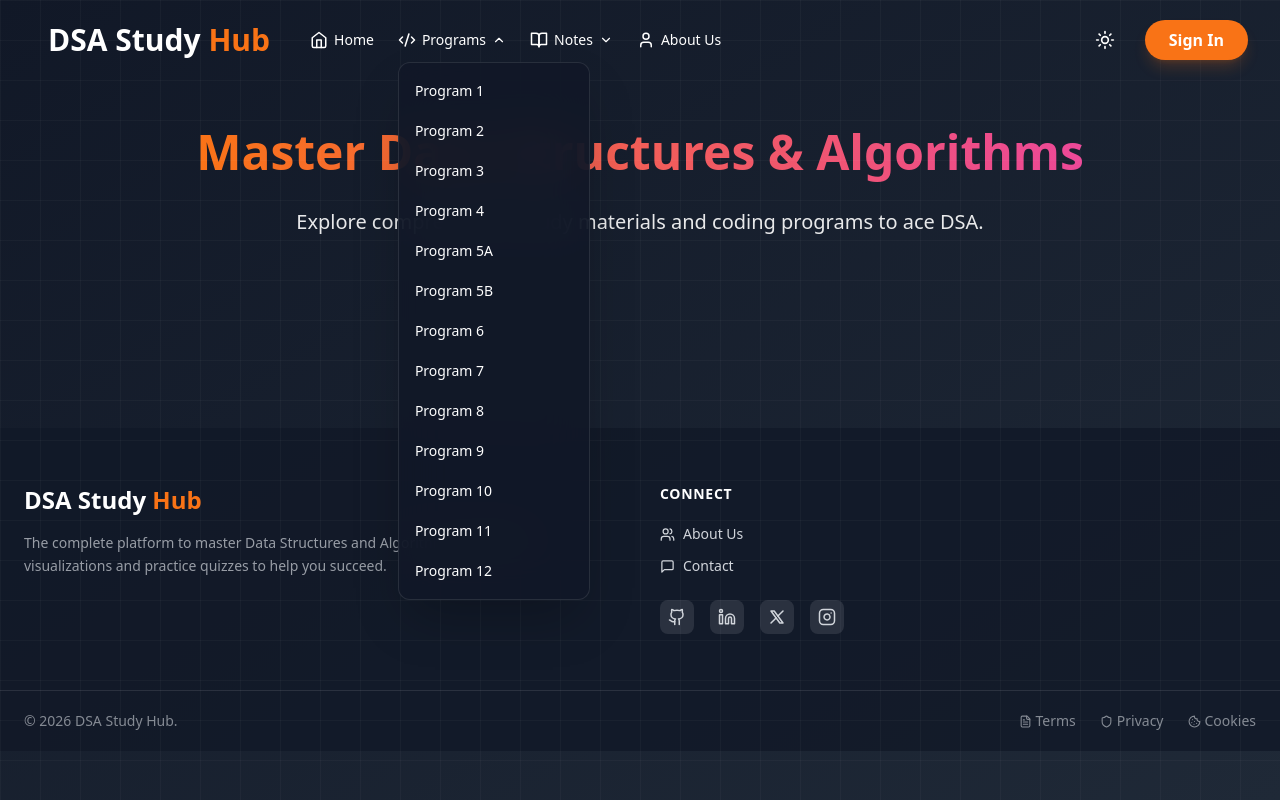
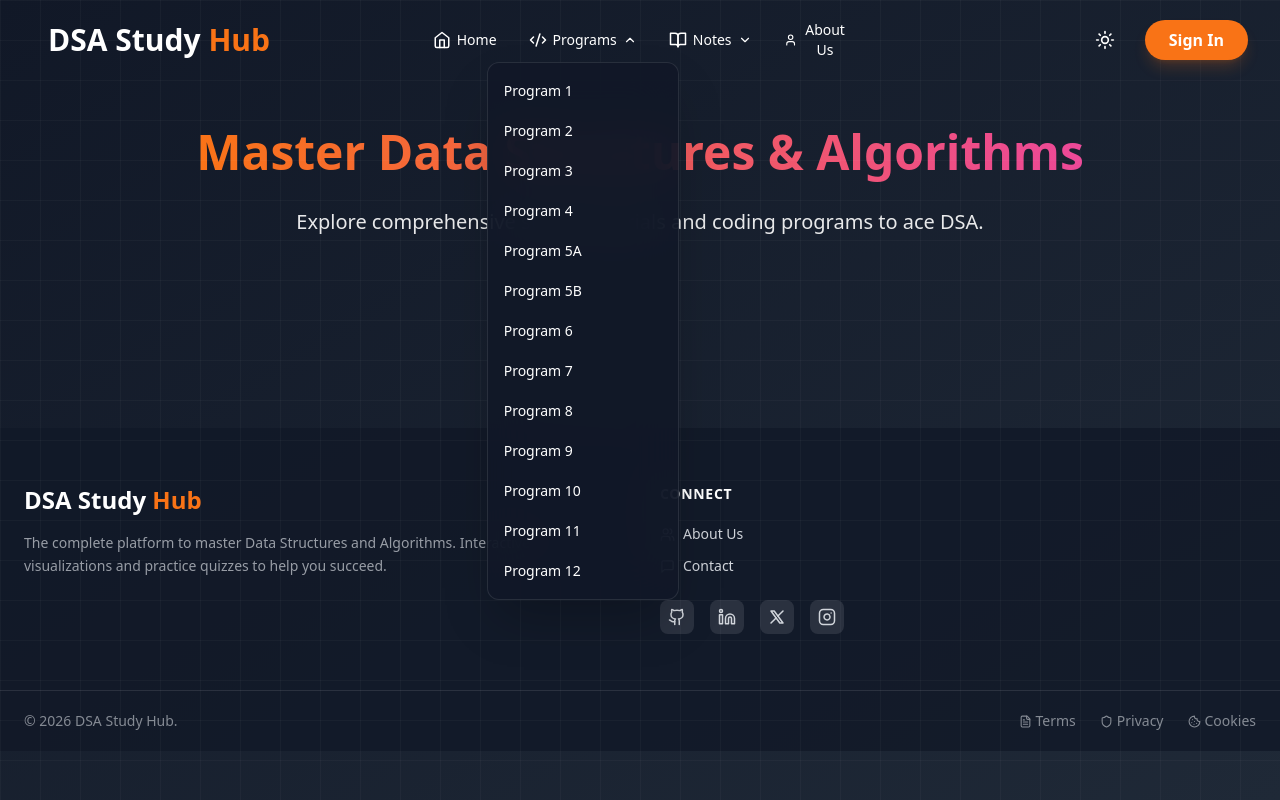
Before and after one commit to abhintr2006/DSA, a React (Vite) app: page / in a window 1280 px wide. Both pictures are taken after a click on the button "Programs". Built offline with nearby package versions, Linux system fonts and the light colour scheme.

Commit message:
made Home  Programs  Notes  About Us to center
Co-Authored-By: Mohammed0572 <196628212+Mohammed0572@users.noreply.github.com>
Co-Authored-By: Rohith Galoth <rohithgaloth@gmail.com>
Co-Authored-By: abhintr2006 <201891947+abhintr2006@users.noreply.github.com>

```diff
--- a/src/App.tsx
+++ b/src/App.tsx
@@ -879,16 +879,20 @@ function App() {
         }`}>
         <div className="w-full px-8">
           <div className="flex items-center h-20">
+            {/* Left: Branding */}
+            <div className="flex-1">
               <h1
                 onClick={handleHomeClick}
-              className="text-3xl font-bold cursor-pointer hover:opacity-80 transition-opacity ml-4 mr-10 whitespace-nowrap">
+                className="text-3xl font-bold cursor-pointer hover:opacity-80 transition-opacity ml-4 whitespace-nowrap">
                 <span className={darkMode ? "text-white" : "text-gray-900"}>
                   DSA Study{" "}
                 </span>
                 <span className="text-orange-500">Hub</span>
               </h1>
+            </div>
 
-            <div className="hidden lg:flex items-center space-x-6 text-sm font-medium">
+            {/* Center: Navigation Links */}
+            <div className="hidden lg:flex flex-1 justify-center items-center space-x-8 text-sm font-medium">
               <button
                 onClick={handleHomeClick}
                 className="flex items-center space-x-1.5 hover:text-orange-500 transition-colors">
@@ -914,7 +918,7 @@ function App() {
 
                 {isProgramsOpen && (
                   <div
-                    className={`absolute top-full left-0 mt-3 w-48 rounded-xl shadow-2xl py-2 border ${darkMode ? "bg-gray-900/90 backdrop-blur-xl border-white/10" : "bg-white border-gray-200"}`}>
+                    className={`absolute top-full left-1/2 -translate-x-1/2 mt-3 w-48 rounded-xl shadow-2xl py-2 border ${darkMode ? "bg-gray-900/90 backdrop-blur-xl border-white/10" : "bg-white border-gray-200"}`}>
                     {programs.map((program) => (
                       <button
                         key={program.name}
@@ -948,7 +952,7 @@ function App() {
 
                 {isNotesOpen && (
                   <div
-                    className={`absolute top-full left-0 mt-3 w-48 rounded-xl shadow-2xl py-2 border ${darkMode ? "bg-gray-900/90 backdrop-blur-xl border-white/10" : "bg-white border-gray-200"}`}>
+                    className={`absolute top-full left-1/2 -translate-x-1/2 mt-3 w-48 rounded-xl shadow-2xl py-2 border ${darkMode ? "bg-gray-900/90 backdrop-blur-xl border-white/10" : "bg-white border-gray-200"}`}>
                     {notes.map((note) => (
                       <a
                         key={note.file}
@@ -972,7 +976,8 @@ function App() {
               </button>
             </div>
 
-            <div className="ml-auto flex items-center space-x-5">
+            {/* Right: Actions */}
+            <div className="flex-1 flex items-center justify-end space-x-5">
               <button
                 onClick={toggleTheme}
                 className="p-2.5 rounded-full hover:bg-orange-500/10 transition-colors">
```
Lines whose indentation alone changed are shown as unchanged.
